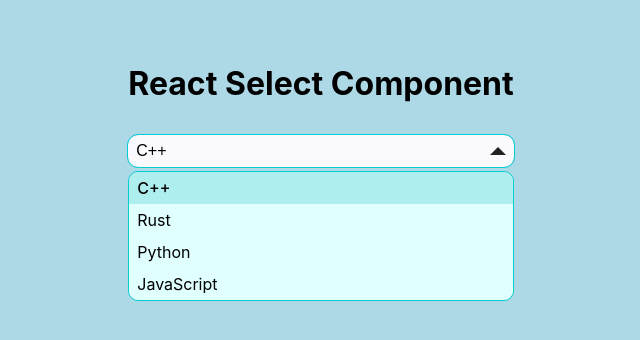
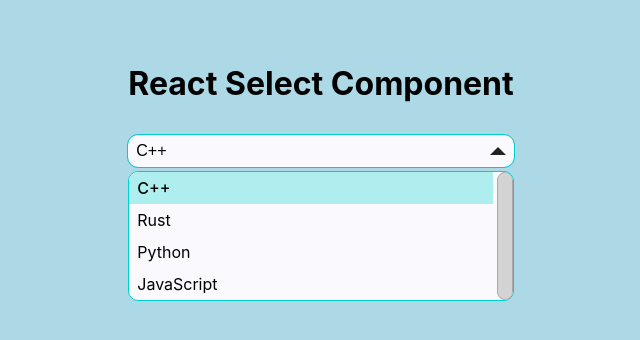
Before and after one commit to synthetic-borealis/react-dropdown, a React (Vite) app: page / in a window 1280 px wide. Both pictures are taken after a click on the button "C++". Shown: the top 340 px of the page, without its empty margins (319-959 px from the left). Built offline with nearby package versions, Linux system fonts and the light colour scheme; the HTML template or start-up script is replaced by a standard one.

Commit message:
feat: start coding scrollbar functionality

```diff
--- a/src/components/Select.scss
+++ b/src/components/Select.scss
@@ -40,8 +40,7 @@
     }
   }
 
-  &__options-container {
-    display: inline;
+  &__options-wrapper {
     position: absolute;
     top: calc(100% + 0.25rem);
     border-radius: 10px;
@@ -49,7 +48,34 @@
     min-height: 100%;
     left: 0;
     border: 1px solid darkturquoise;
-    background-color: lightcyan;
+    background-color: #fafafe;
+    padding: 0;
+    overflow: hidden;
+    display: grid;
+    grid-auto-flow: column;
+    grid-template-columns: 1fr;
+    gap: 0.25rem;
+  }
+
+  &__scrollbar {
+    position: relative;
+    display: flex;
+    width: 1rem;
+    height: 100%;
+    border-radius: inherit;
+
+    &-track {
+      position: relative;
+      width: 100%;
+      height: 100%;
+      border-radius: inherit;
+      background-color: lightgrey;
+      border: 1px solid darkgrey;
+    }
+  }
+
+  &__options-container {
+    position: relative;
     padding: 0;
     overflow: auto;
     scrollbar-width: none;
@@ -61,7 +87,6 @@
 
   &__options {
     display: block;
-    box-sizing: content-box;
     flex-direction: column;
     list-style: none;
     padding: 0;
--- a/src/components/Select.tsx
+++ b/src/components/Select.tsx
@@ -96,9 +96,8 @@ export default function Select({
   useEffect(() => {
     if (headerRef.current && contentRef.current && isOpen) {
       const { clientHeight: itemHeight } = headerRef.current;
-      const borderSizeContribution = 2;
       const actualDisplayedItems = Math.min(displayedItems as number, options.length);
-      const maxHeight = itemHeight * actualDisplayedItems + borderSizeContribution;
+      const maxHeight = itemHeight * actualDisplayedItems;
       contentRef.current.style.maxHeight = `${maxHeight}px`;
     }
   });
@@ -121,6 +120,7 @@ export default function Select({
         <div className={`Select__arrow-icon${isOpen ? ' Select__arrow-icon_inverted' : ''}`} />
       </button>
       {isOpen ? (
+        <div className="Select__options-wrapper">
           <div className="Select__options-container" ref={contentRef}>
             <ul
               role="listbox"
@@ -146,6 +146,10 @@ export default function Select({
               ))}
             </ul>
           </div>
+          <div className="Select__scrollbar">
+            <div className="Select__scrollbar-track" />
+          </div>
+        </div>
       ) : (
         ''
       )}
```
Lines whose indentation alone changed are shown as unchanged.
